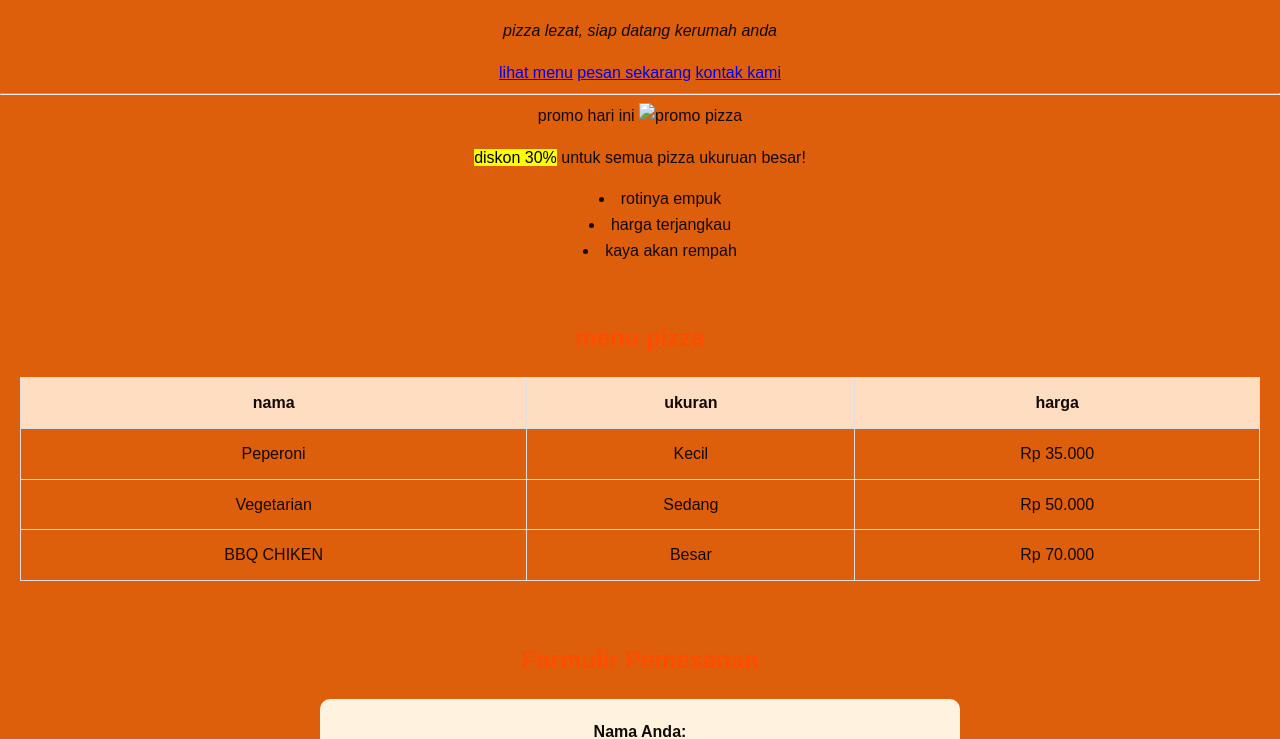
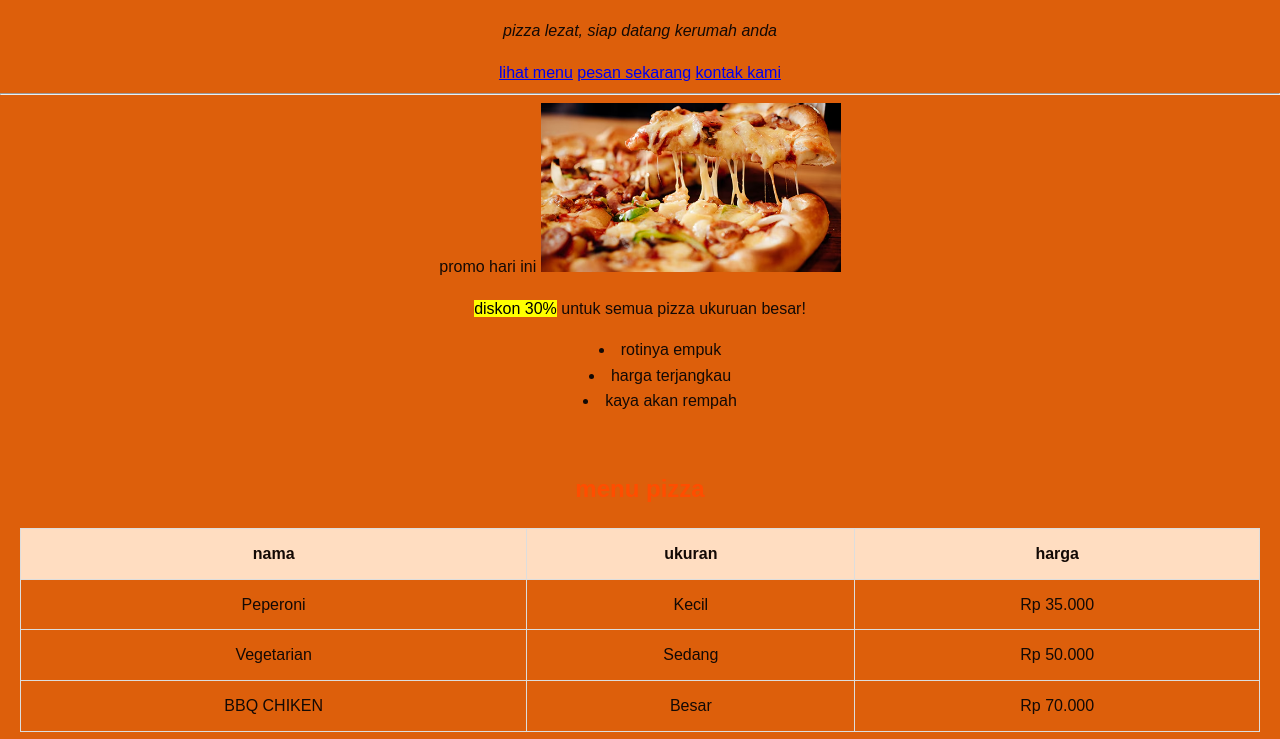
Before and after one commit to trikusumaarya6-rgb/pizza., a plain HTML site: page index.html in a window 1280 px wide. Shown: the part 76-815 px from the top of the page. Drawn offline with Linux system fonts and the light colour scheme.

Commit message:
Update index.html

```diff
--- a/index.html
+++ b/index.html
@@ -21,7 +21,7 @@
 </header>
 </section>
 </h2>promo hari ini</h2>
-<img src="image/pizza.jpg"alt="promo pizza"width="300">
+<img src="pizza.jpg"alt="promo pizza"width="300">
 <p><mark>diskon 30%</mark> untuk semua pizza ukuruan besar!<p>
     <ul>
         <li>rotinya empuk</li>
```
